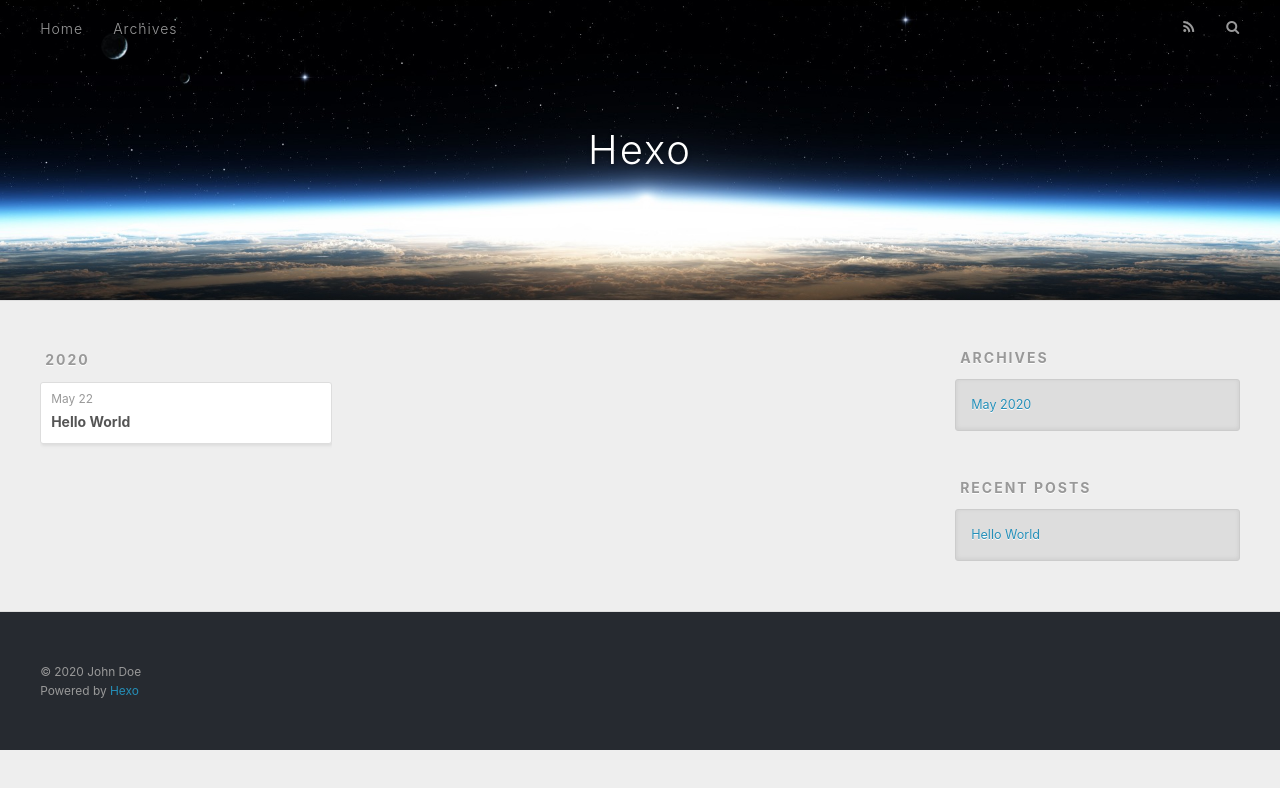
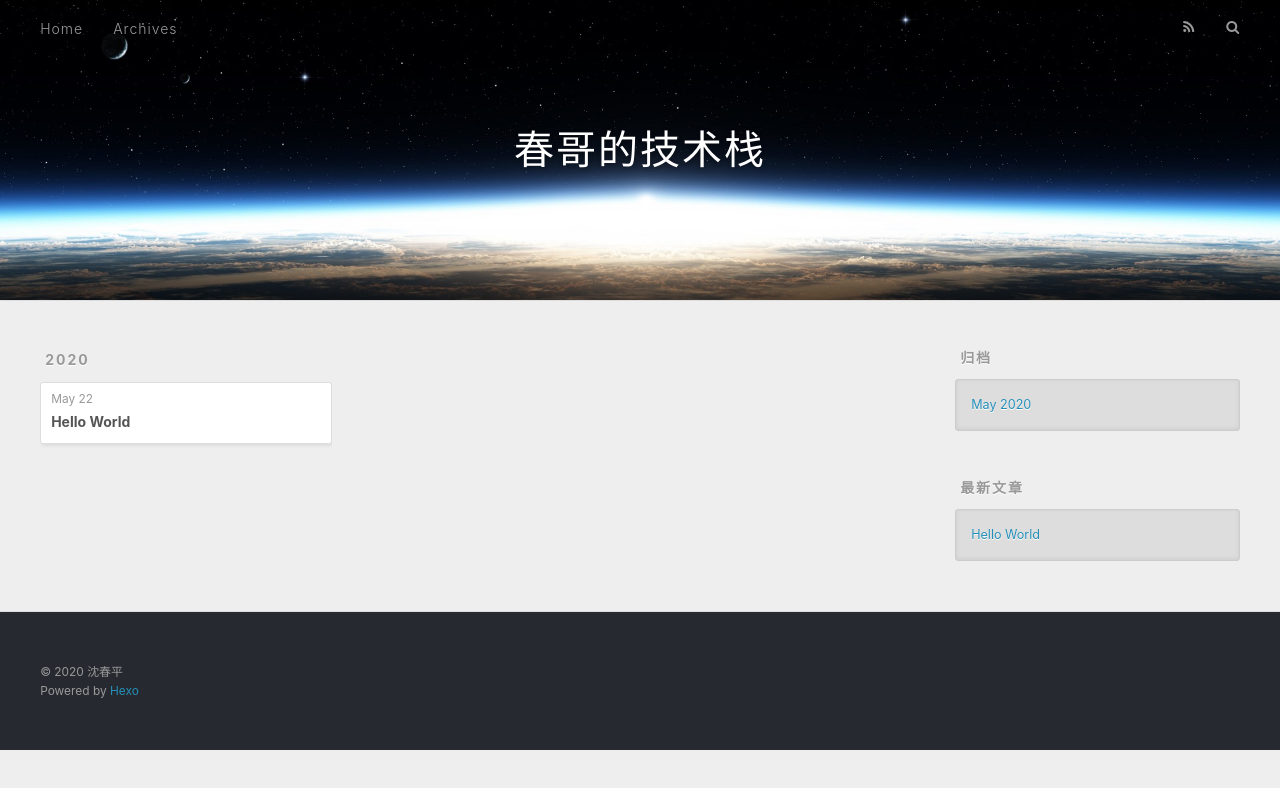
Before and after one commit to shenchunping/shenchunping.github.com, a plain HTML site: page archives/index.html in a window 1280 px wide. Drawn offline with nearby package versions, Linux system fonts and the light colour scheme.

Commit message:
Site updated: 2020-05-22 11:58:33

```diff
--- a/archives/index.html
+++ b/archives/index.html
@@ -5,17 +5,17 @@
 
 
 
-  <title>Archives | Hexo</title>
+  <title>归档 | 春哥的技术栈</title>
   <meta name="viewport" content="width=device-width, initial-scale=1, maximum-scale=1">
   <meta property="og:type" content="website">
-<meta property="og:title" content="Hexo">
+<meta property="og:title" content="春哥的技术栈">
 <meta property="og:url" content="http://yoursite.com/archives/index.html">
-<meta property="og:site_name" content="Hexo">
-<meta property="og:locale" content="en_US">
-<meta property="article:author" content="John Doe">
+<meta property="og:site_name" content="春哥的技术栈">
+<meta property="og:locale" content="zh">
+<meta property="article:author" content="沈春平">
 <meta name="twitter:card" content="summary">
 
-    <link rel="alternate" href="/atom.xml" title="Hexo" type="application/atom+xml">
+    <link rel="alternate" href="/atom.xml" title="春哥的技术栈" type="application/atom+xml">
 
 
     <link rel="icon" href="/favicon.png">
@@ -36,7 +36,7 @@
   <div id="header-outer" class="outer">
     <div id="header-title" class="inner">
       <h1 id="logo-wrap">
-        <a href="/" id="logo">Hexo</a>
+        <a href="/" id="logo">春哥的技术栈</a>
       </h1>
 
     </div>
@@ -53,7 +53,7 @@
 
           <a id="nav-rss-link" class="nav-icon" href="/atom.xml" title="RSS Feed"></a>
 
-        <a id="nav-search-btn" class="nav-icon" title="Search"></a>
+        <a id="nav-search-btn" class="nav-icon" title="搜索"></a>
       </nav>
       <div id="search-form-wrap">
         <form action="//google.com/search" method="get" accept-charset="UTF-8" class="search-form"><input type="search" name="q" class="search-form-input" placeholder="Search"><button type="submit" class="search-form-submit">&#xF002;</button><input type="hidden" name="sitesearch" value="http://yoursite.com"></form>
@@ -111,7 +111,7 @@
 
 
   <div class="widget-wrap">
-    <h3 class="widget-title">Archives</h3>
+    <h3 class="widget-title">归档</h3>
     <div class="widget">
       <ul class="archive-list"><li class="archive-list-item"><a class="archive-list-link" href="/archives/2020/05/">May 2020</a></li></ul>
     </div>
@@ -121,7 +121,7 @@
 
 
   <div class="widget-wrap">
-    <h3 class="widget-title">Recent Posts</h3>
+    <h3 class="widget-title">最新文章</h3>
     <div class="widget">
       <ul>
 
@@ -141,7 +141,7 @@
 
   <div class="outer">
     <div id="footer-info" class="inner">
-      &copy; 2020 John Doe<br>
+      &copy; 2020 沈春平<br>
       Powered by <a href="http://hexo.io/" target="_blank">Hexo</a>
     </div>
   </div>
```
Also changed, not shown: 2020/05/22/hello-world/index.html (+11 -11 lines), archives/2020/05/index.html (+11 -11 lines), archives/2020/index.html (+11 -11 lines), index.html (+12 -12 lines), 1 other file.
